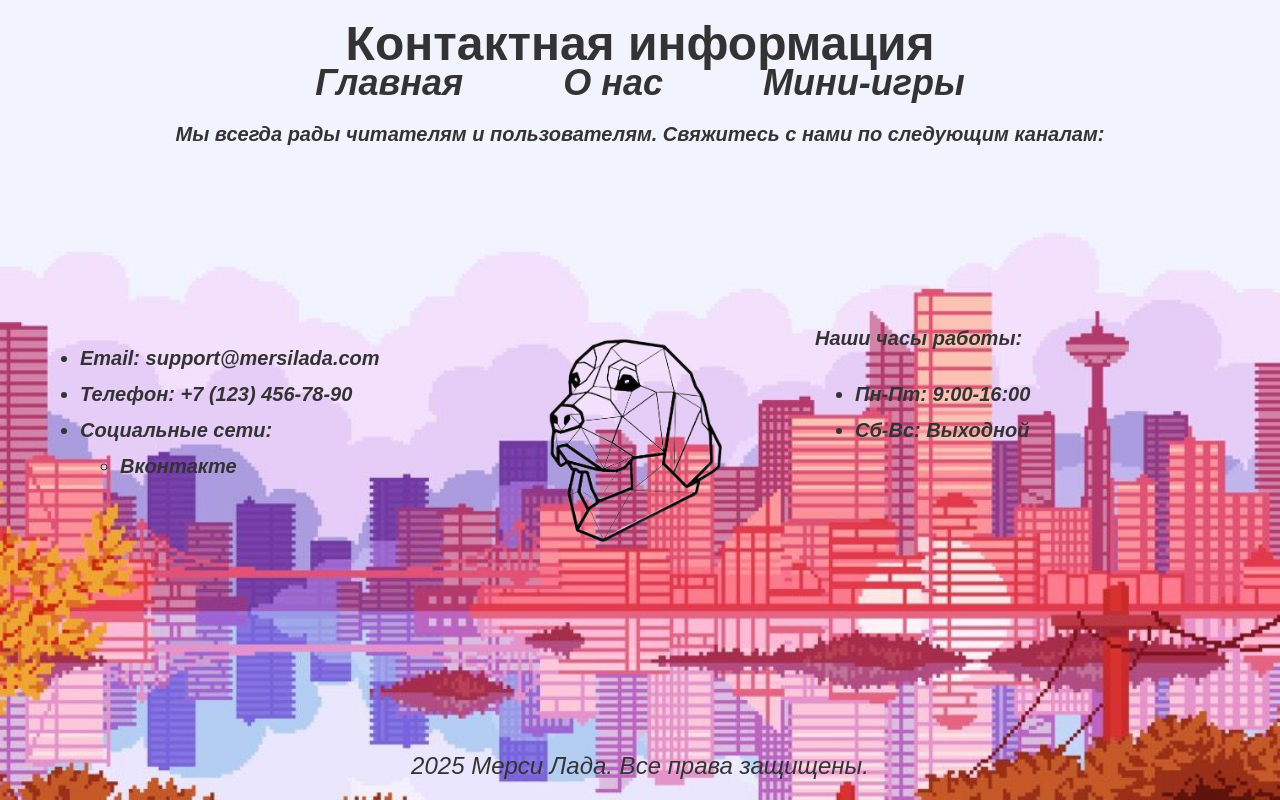
After one commit to Daria-arTv/Mini-games, a PHP site: page /contact.html in a window 1280 px wide. The commit adds this page. Run offline with PHP 8.4, Linux system fonts and the light colour scheme.

Commit message:
update
minesweeper changes: added flags for marking bombs, field generation after the first click, a maximum of 8 mines around an open cell, the remaining mines were displayed.
The snake
3 snake fields were made, instead of 1
Prizes and bombs
Random generation of gifts was made AFTER killing an enemy with 40% of the appearance of the gift itself.

The main page, "about us", "contact information" has been designed

```diff
--- /dev/null
+++ b/localhost/games/JavaScript/contact.html
@@ -0,0 +1,121 @@
+<!DOCTYPE html>
+<html lang="ru">
+<head>
+    <meta charset="UTF-8">
+    <meta name="viewport" content="width=device-width, initial-scale=1.0">
+    <title>Контактная информация</title>
+    <style>
+        body {
+            font-family: 'Raleway', sans-serif;
+            margin: 0;
+            padding: 0;
+            background: url('pic/bg.png') no-repeat center center fixed;
+            background-size: cover;
+            color: #333;
+            min-height: 100vh;
+            display: flex;
+            flex-direction: column;
+            align-items: center;
+            justify-content: space-between;
+        }
+        h1 {
+            font-family: 'Wallpoet', sans-serif;
+            font-size: 48px;
+            margin-top: 16px;
+        }
+        .intro-text {
+            font-family: 'Raleway', sans-serif;
+            font-style: italic;
+            font-weight: 800;
+            font-size: 20px;
+            line-height: 1.8;
+            text-align: center;
+            margin-top: -250px;
+        }
+        .content {
+            display: grid;
+            grid-template-columns: 1fr auto 1fr;
+            grid-gap: 50px;
+            max-width: 1200px;
+            width: 100%;
+            margin-top: 40px;
+        }
+        .text-block {
+            font-family: 'Raleway', sans-serif;
+            font-style: italic;
+            font-weight: 800;
+            font-size: 20px;
+            line-height: 1.8;
+            text-align: justify;
+        }
+        .left {
+            grid-column: 1;
+        }
+        .right {
+            grid-column: 3;
+        }
+        .center {
+            grid-column: 2;
+            text-align: center;
+        }
+        .footer {
+            font-family: 'Raleway', sans-serif;
+            font-size: 24px;
+            font-style: italic;
+            font-weight: 200;
+            margin-top: 50px;
+            padding-bottom: 20px;
+            text-align: center;
+        }
+        .logo {
+            width: 250px;
+        }
+        .nav {
+            display: flex;
+            justify-content: center;
+            gap: 100px;
+            font-size: 36px;
+            margin-top: 70px;
+        }
+        .nav a {
+            text-decoration: none;
+            color: #333;
+        }
+    </style>
+</head>
+<body>
+    <h1>Контактная информация</h1>
+    <div class="intro-text">
+        <div class="nav">
+            <a href="main.html">Главная</a>
+            <a href=about.html>О нас</a>
+            <a href="Index.html">Мини-игры</a>
+        </div>
+        Мы всегда рады читателям и пользователям. Свяжитесь с нами по следующим каналам:
+    </div>
+    <div class="content">
+        <div class="text-block left">
+            <ul>
+                <li>Email: support@mersilada.com</li>
+                <li>Телефон: +7 (123) 456-78-90</li>
+                <li>Социальные сети:
+                    <ul>
+                        <li>Вконтакте</li>
+                    </ul>
+                </li>
+            </ul>
+        </div>
+        <div class="center">
+            <img src="pic/logo.png" alt="Логотип" class="logo">
+        </div>
+        <div class="text-block right">
+            Наши часы работы:
+            <ul>
+                <li>Пн-Пт: 9:00-16:00</li>
+                <li>Сб-Вс: Выходной</li>
+            </ul>
+        </div>
+    </div>
+    <div class="footer">2025 Мерси Лада. Все права защищены.</div>
+</body>
+</html>
--- a/localhost/games/JavaScript/minesweeper.css
+++ b/localhost/games/JavaScript/minesweeper.css
@@ -1,11 +1,13 @@
-
 body {
   font-family: Arial, sans-serif;
   margin: 0;
   padding: 0;
   background-color: #f4f4f4;
   color: #333;
-  background-image: url(pic/bg.png)
+  background-image: url(pic/bg.png);
+  background-size: 1920px 1080px;
+  background-position: center;
+  background-repeat: no-repeat;
 }
 
 h1, h2 {
--- a/localhost/games/JavaScript/minesweeper.html
+++ b/localhost/games/JavaScript/minesweeper.html
@@ -11,7 +11,6 @@
     <h1>Сапёр</h1>
     <nav>
       <a href="index.html" class="nav-link">Главная</a>
-      <a href="#" class="nav-link active">Сапёр</a>
     </nav>
   </header>
   <main class="game-container">
@@ -25,7 +24,10 @@
         <option value="hard">Сложный (16x16)</option>
       </select>
       <button id="restart">Начать игру</button>
+
+      <p>Оставшиеся мины: <span id="mine-count">10</span></p>
     </div>
+
     <div id="win-modal" class="modal">
       <div class="modal-content">
         <span id="close-win-modal" class="close">&times;</span>
```
Also changed, not shown: localhost/games/JavaScript/about.html (added, +100 -0 lines), localhost/games/JavaScript/main.css (added, +48 -0 lines), localhost/games/JavaScript/main.html (added, +23 -0 lines), localhost/games/JavaScript/memori.css (+16 -9 lines), localhost/games/JavaScript/minesweeper.js (+56 -21 lines), localhost/games/JavaScript/sky.css (+7 -2 lines), localhost/games/JavaScript/sky.js (+8 -6 lines), localhost/games/JavaScript/style.css (+8 -5 lines), localhost/games/JavaScript/zmeika.css (+7 -2 lines), localhost/games/JavaScript/zmeika.js (+6 -1 lines), localhost/games/JavaScript/pic/bomb.png (added), localhost/games/JavaScript/pic/logo.png (added), localhost/games/JavaScript/pic/snake.jpg (added).
